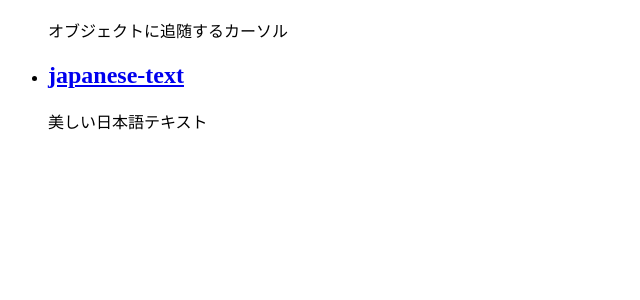
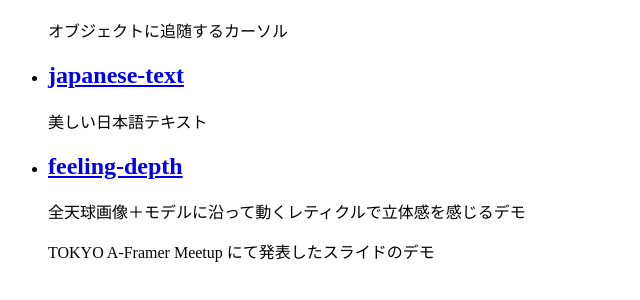
Before and after one commit to jujunjun110/jujunjun110.github.io, a plain HTML site: page index.html in a window 1280 px wide. Shown: the part 118-418 px from the top of the page, without its empty margins (0-640 px from the left). Drawn offline with Linux system fonts and the light colour scheme.

Commit message:
Update インデックスページをまず更新

```diff
--- a/index.html
+++ b/index.html
@@ -15,6 +15,11 @@
             <h2><a href="./japanese-text/" target="_blank">japanese-text</a></h2>
             <p>美しい日本語テキスト</p>
         </li>
+        <li>
+            <h2><a href="./feeling-depth/" target="_blank">feeling-depth</a></h2>
+            <p>全天球画像＋モデルに沿って動くレティクルで立体感を感じるデモ</p>
+            <p>TOKYO A-Framer Meetup にて発表したスライドのデモ</p>
+        </li>
     </ul>
 </body>
 </html>
```
